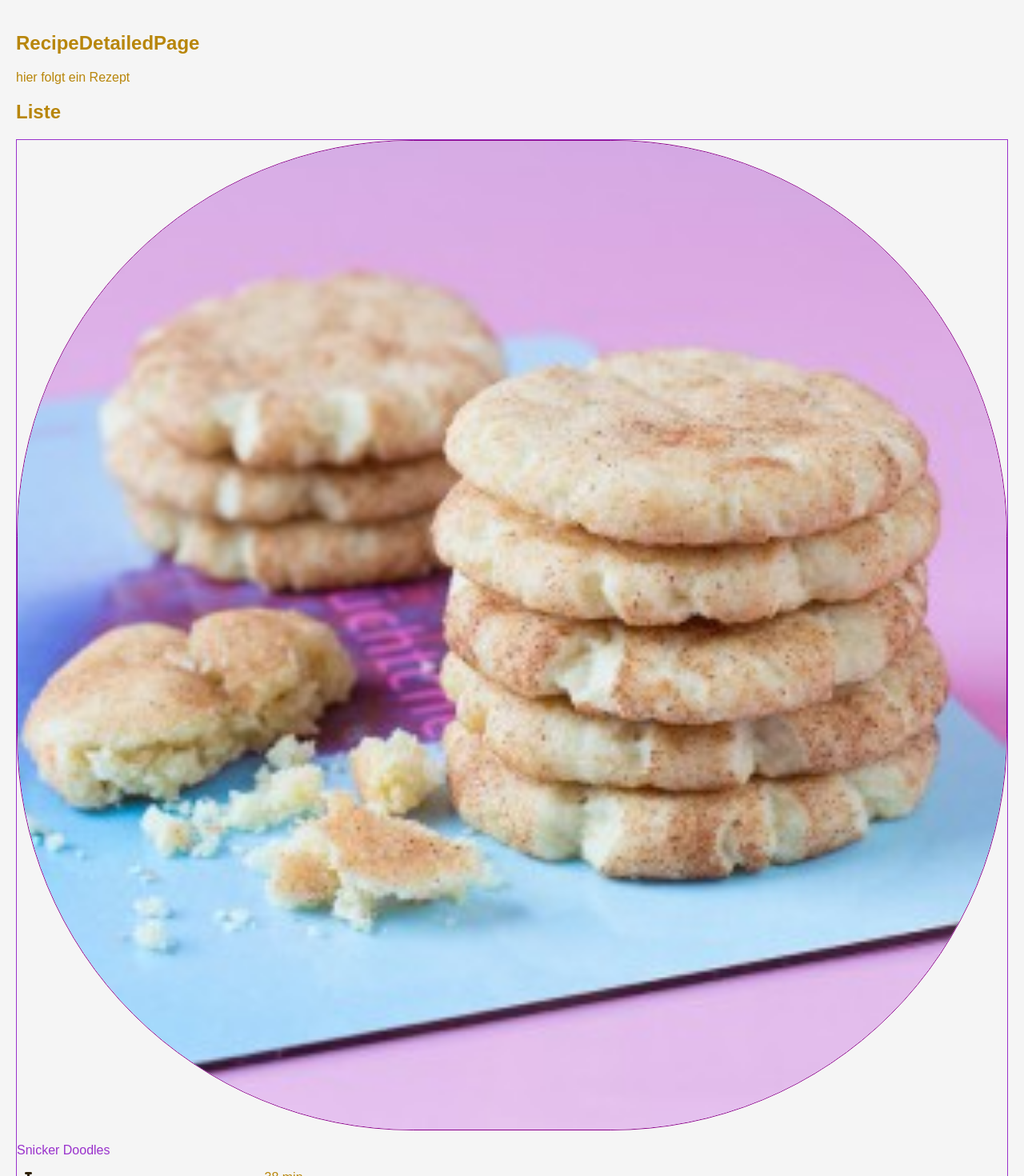
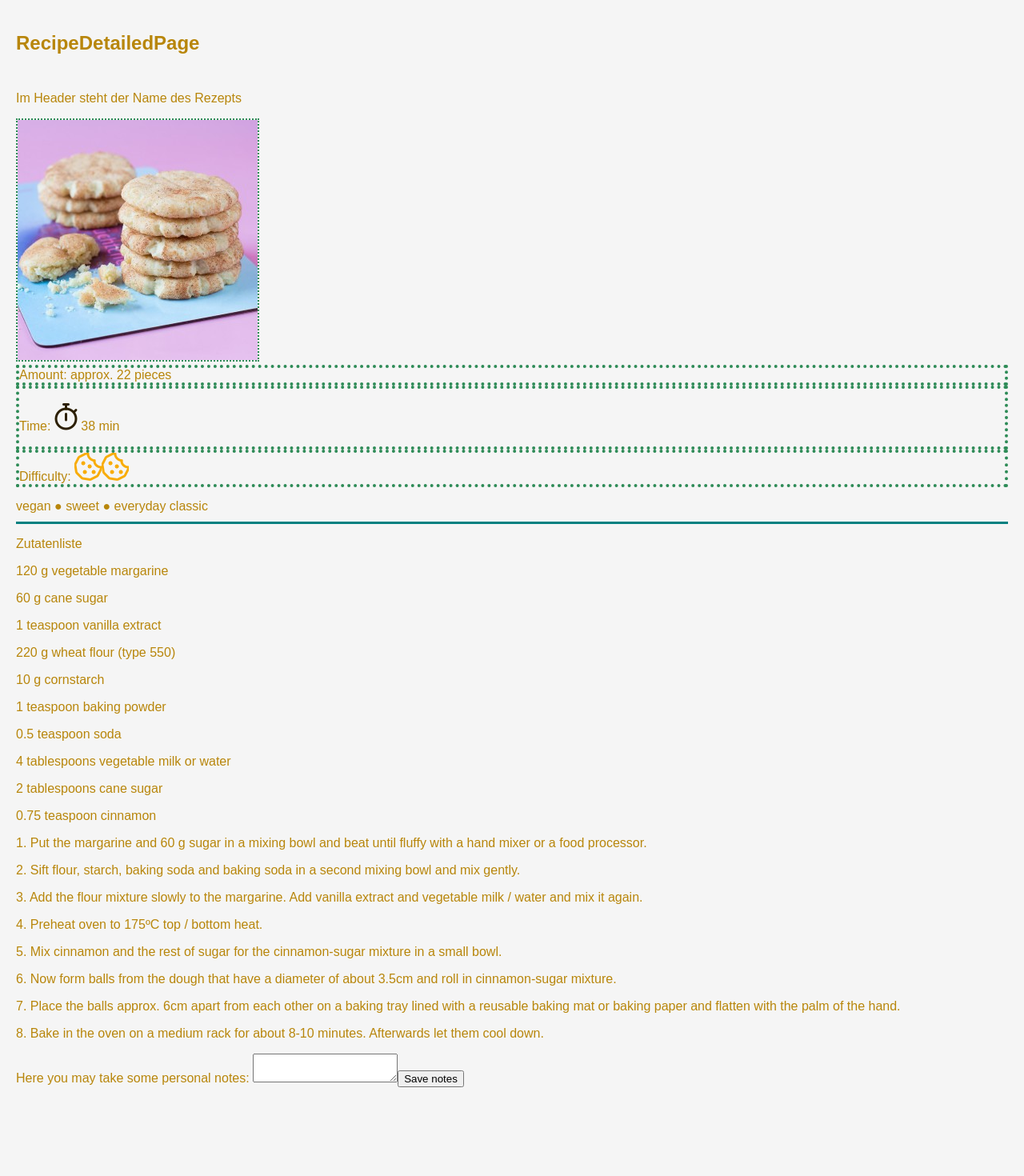
Before and after one commit to L-M-K-B/backen-f-r-menschen, a React (Create React App) app: page /recipeDetailed/recipe01 in a window 1280 px wide. Shown: the top 1470 px of the page at 80% size. After the commit the page ends 1379 px from the top, so only its background shows below. Built offline with nearby package versions, Linux system fonts and the light colour scheme.

Commit message:
Add components for detailed view

```diff
--- a/src/app/App.js
+++ b/src/app/App.js
@@ -1,6 +1,6 @@
 import React, { useState, useEffect } from 'react'
-//import { BrowserRouter as Router, Route } from 'react-router-dom'
-import { setLocal, getLocal } from '../services'
+import { BrowserRouter as Router, Route } from 'react-router-dom'
+import { setLocal /*, getLocal*/ } from '../services'
 
 //import styled from 'styled-components'
 import GlobalStyles from '../misc/GlobalStyles'
@@ -22,19 +22,32 @@ export default function App() {
     setLocal('recipesList', recipesList)
   }, [recipesList])
 
+  const handleSave = notes => {
+    /* setLocal(`${id}Notes`, notes), [notes]*/
+  }
+
   return (
-    <div>
-      <GlobalStyles />
-      <main>
-        <RecipeDetailedPage recipesList={recipesList} />
-        <RecipesOverviewPage recipesList={recipesList} />
-      </main>
-    </div>
+    <Router>
+      <div>
+        <GlobalStyles />
+        <main>
+          <Route
+            exact
+            path="/"
+            render={() => <RecipesOverviewPage recipesList={recipesList} />}
+          />
+          <Route
+            path="/recipeDetailed/:id"
+            render={props => (
+              <RecipeDetailedPage
+                recipesList={recipesList}
+                id={props.match.params.id}
+                onSave={notes => handleSave(notes)}
+              />
+            )}
+          />
+        </main>
+      </div>
+    </Router>
   )
 }
-
-// <Route exact path="/" render={() => <h1>Home</h1>} />
-/* //<Router>
-
-
-    //</Router> */
--- a/src/mockdata.js
+++ b/src/mockdata.js
@@ -5,6 +5,7 @@ const mockdata = {
       recipeName: 'Snicker Doodles',
       time: 38,
       difficulty: 2,
+      amount: 'approx. 22 pieces',
       ingredients: [
         [120, 'g', 'vegetable margarine'],
         [60, 'g', 'cane sugar'],
@@ -35,6 +36,7 @@ const mockdata = {
       recipeName: 'Estonian Spring Cake',
       time: 150,
       difficulty: 4,
+      amount: '1 round baking pan ∅ 28 cm',
       ingredients: [
         [250, 'g', 'wheat flour (type 550)'],
         [150, 'g', 'butter'],
@@ -68,6 +70,7 @@ const mockdata = {
       recipeName: 'Cheese Oat Biscuits',
       time: 45,
       difficulty: 1,
+      amount: 'approx. 22 pieces',
       ingredients: [
         [90, 'g', 'oatmeal'],
         [50, 'g', 'wheat flour (type 550)'],
--- a/src/recipes-detailed/IngredientsList.js
+++ b/src/recipes-detailed/IngredientsList.js
@@ -0,0 +1,17 @@
+import React from 'react'
+import SingleIngredient from './SingleIngredient'
+
+export default function IngredientList({ recipe }) {
+  const { ingredients } = recipe
+  return (
+    <div>
+      <p>Zutatenliste</p>
+      {ingredients.map(ingredient => (
+        <SingleIngredient
+          key={ingredient[0] + ingredient[2]}
+          ingredient={ingredient}
+        />
+      ))}
+    </div>
+  )
+}
--- /dev/null
+++ b/src/recipes-detailed/Notes.js
@@ -0,0 +1,16 @@
+import React from 'react'
+
+export default function Notes({ onSave }) {
+  function handleSubmit(event) {
+    event.preventDefault()
+    const notes = event.target.notesInput.value
+    onSave(notes)
+  }
+  return (
+    <form onSubmit={handleSubmit}>
+      <label htmlFor="notes">Here you may take some personal notes: </label>
+      <textarea id="notes" name="notesInput" type="text" placeholder="" />
+      <button type="button">Save notes</button>
+    </form>
+  )
+}
--- a/src/recipes-detailed/RecipeDetailedPage.js
+++ b/src/recipes-detailed/RecipeDetailedPage.js
@@ -1,11 +1,23 @@
 import React from 'react'
 import RecipeStage from './RecipeStage'
+import IngredientList from './IngredientsList'
+import ShortDescription from './ShortDescription'
+import Notes from './Notes'
 
-export default function RecipeDetailedPage() {
+export default function RecipeDetailedPage({ recipesList, id, onSave }) {
+  function getRecipe() {
+    const index = recipesList.map(recipe => recipe.id).indexOf(id)
+    const recipe = recipesList[index]
+    return recipe
+  }
+
   return (
     <div>
       <h2>RecipeDetailedPage</h2>
-      <RecipeStage />
+      <RecipeStage recipe={getRecipe()} />
+      <IngredientList recipe={getRecipe()} />
+      <ShortDescription recipe={getRecipe()} />
+      <Notes onSave={onSave} />
     </div>
   )
 }
--- a/src/recipes-detailed/RecipeStage.js
+++ b/src/recipes-detailed/RecipeStage.js
@@ -1,36 +1,54 @@
 import React from 'react'
+import styled from 'styled-components'
 
-export default function RecipeStage() {
-  return <p>hier folgt ein Rezept</p>
+import IconCookieActive from '../images/IconCookieActive.png'
+import IconStopwatch from '../images/IconStopwatch.png'
+import Tags from '../recipes-overview/Tags'
+
+const Stage = styled.div`
+  padding: 10px 0;
+  border-bottom: 3px solid teal;
+`
+const TitleImage = styled.img`
+  border: 2px dotted seagreen;
+`
+const YieldSection = styled.section`
+  border: 4px dotted seagreen;
+`
+const TimeSection = styled.section`
+  border: 4px dotted seagreen;
+`
+const Difficulty = styled.div`
+  margin: 0 0 5px;
+  border: 4px dotted seagreen;
+`
+const Cookie = styled.img``
+
+export default function RecipeStage({ recipe }) {
+  const { recipeName, time, difficulty, tags, titleImage, amount } = recipe
+  function getCookies() {
+    const cookies = new Array(recipe.difficulty)
+    return cookies.fill('')
+  }
+
+  return (
+    <Stage>
+      <p>Im Header steht der Name des Rezepts</p>
+      <TitleImage src={titleImage} alt={recipeName} />
+      <YieldSection>Amount: {amount}</YieldSection>
+      <TimeSection>
+        <p>
+          {' '}
+          Time: <img src={IconStopwatch} alt="Icon Stopwatch" /> {time} min
+        </p>
+      </TimeSection>
+      <Difficulty>
+        Difficulty:{' '}
+        {getCookies(difficulty).map(element => (
+          <Cookie src={IconCookieActive} alt="Icon Cookie" />
+        ))}
+      </Difficulty>
+      <Tags tags={tags} />
+    </Stage>
+  )
 }
-
-const recipe = {
-  id: 'recipe01',
-  recipeName: 'Snicker Doodles',
-  time: 38,
-  difficulty: 2,
-  ingredients: [
-    [120, 'g', 'vegetable margarine'],
-    [60, 'g', 'cane sugar'],
-    [1, 'teaspoon', 'vanilla extract'],
-    [220, 'g', 'wheat flour (type 550)'],
-    [10, 'g', 'cornstarch'],
-    [1, 'teaspoon', 'baking powder'],
-    [0.5, 'teaspoon', 'soda'],
-    [4, 'tablespoons', 'vegetable milk or water'],
-    [2, 'tablespoons', 'cane sugar'],
-    [0.75, 'teaspoon', 'cinnamon'],
-  ],
-  shortDescription: [
-    '1. Put the margarine and 60 g sugar in a mixing bowl and beat until fluffy with a hand mixer or a food processor.',
-    '2. Sift flour, starch, baking soda and baking soda in a second mixing bowl and mix gently.',
-    '3.  Add the flour mixture slowly to the margarine. Add vanilla extract and vegetable milk / water and mix it again.',
-    '4. Preheat oven to 175ºC top / bottom heat.',
-    '5. Mix cinnamon and the rest of sugar for the cinnamon-sugar mixture in a small bowl.',
-    '6. Now form balls from the dough that have a diameter of about 3.5cm and roll in cinnamon-sugar mixture.',
-    '7. Place the balls approx. 6cm apart from each other on a baking tray lined with a reusable baking mat or baking paper and flatten with the palm of the hand.',
-    '8. Bake in the oven on a medium rack for about 8-10 minutes. Afterwards let them cool down.',
-  ],
-  tags: ['vegan', 'sweet', 'everyday classic'],
-  titleImage: '/images/SnickerDoodles.jpg',
-}
--- /dev/null
+++ b/src/recipes-detailed/ShortDescription.js
@@ -0,0 +1,13 @@
+import React from 'react'
+
+export default function ShortDescription({ recipe }) {
+  const { shortDescription } = recipe
+  console.log(shortDescription)
+  return (
+    <div>
+      {shortDescription.map(paragraph => (
+        <p>{paragraph}</p>
+      ))}
+    </div>
+  )
+}
--- a/src/recipes-detailed/SingleIngredient.js
+++ b/src/recipes-detailed/SingleIngredient.js
@@ -0,0 +1,5 @@
+import React from 'react'
+
+export default function SingleIngredient({ ingredient }) {
+  return <p>{ingredient.join(' ')}</p>
+}
--- a/src/recipes-overview/SingleRecipeOverview.js
+++ b/src/recipes-overview/SingleRecipeOverview.js
@@ -1,11 +1,15 @@
 import React from 'react'
 import styled from 'styled-components'
+import { NavLink } from 'react-router-dom'
 
 import IconStopwatch from '../images/IconStopwatch.png'
 import IconCookieActive from '../images/IconCookieActive.png'
 
 import Tags from './Tags'
 
+const LinkToSingleRecipe = styled(NavLink)`
+  text-decoration: none;
+`
 const StyledRecipeOverview = styled.div`
   display: flex;
   flex-direction: column;
@@ -36,7 +40,7 @@ const StyledCookie = styled.img`
 `
 
 export default function SingleRecipeOverview({ recipe }) {
-  const { recipeName, time, difficulty, tags, titleImage } = recipe
+  const { id, recipeName, time, difficulty, tags, titleImage } = recipe
 
   function getCookies() {
     const cookies = new Array(difficulty)
@@ -44,6 +48,7 @@ export default function SingleRecipeOverview({ recipe }) {
   }
 
   return (
+    <LinkToSingleRecipe to={`/recipeDetailed/${id}`}>
       <StyledRecipeOverview>
         <StyledImage src={titleImage} alt={recipeName} />
         <StyledName>{recipeName}</StyledName>
@@ -60,5 +65,6 @@ export default function SingleRecipeOverview({ recipe }) {
         </StyledDifficulty>
         <Tags tags={tags} />
       </StyledRecipeOverview>
+    </LinkToSingleRecipe>
   )
 }
--- a/src/recipes-overview/Tags.js
+++ b/src/recipes-overview/Tags.js
@@ -4,7 +4,6 @@ import styled from 'styled-components'
 const StyledTagList = styled.div`
   margin: 10px 0 0;
   padding: 5px 0 0;
-  border-top: 1px solid indigo;
 `
 
 export default function Tags({ tags }) {
```
Lines whose indentation alone changed are shown as unchanged.
